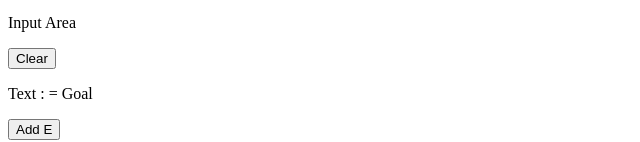
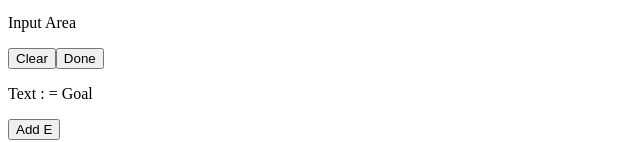
Before and after one commit to koyamal/pra_vue3, a Vue app in the folder vuePractive/: page / in a window 1280 px wide. Shown: the part 349-491 px from the top of the page, without its empty margins (0-640 px from the left). Built offline with nearby package versions, Linux system fonts and the light colour scheme.

Commit message:
Add v-model

```diff
--- a/vuePractive/src/components/atom/D.vue
+++ b/vuePractive/src/components/atom/D.vue
@@ -24,5 +24,6 @@ export default {
     <input type="text" v-model="inputData">
     <p>{{ inputData }}</p>
     <button @click="() => inputData = ''">Clear</button>
+    <button @click="() => inputData = 'Done'">Done</button>
   </div>
 </template>
```
